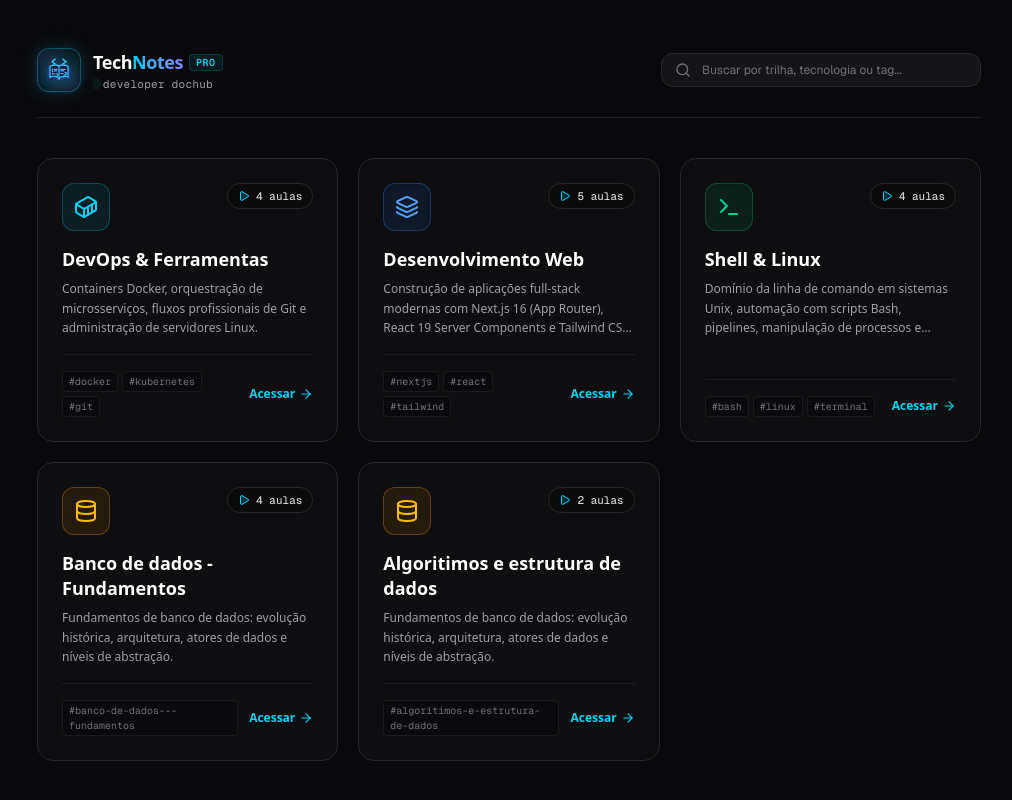
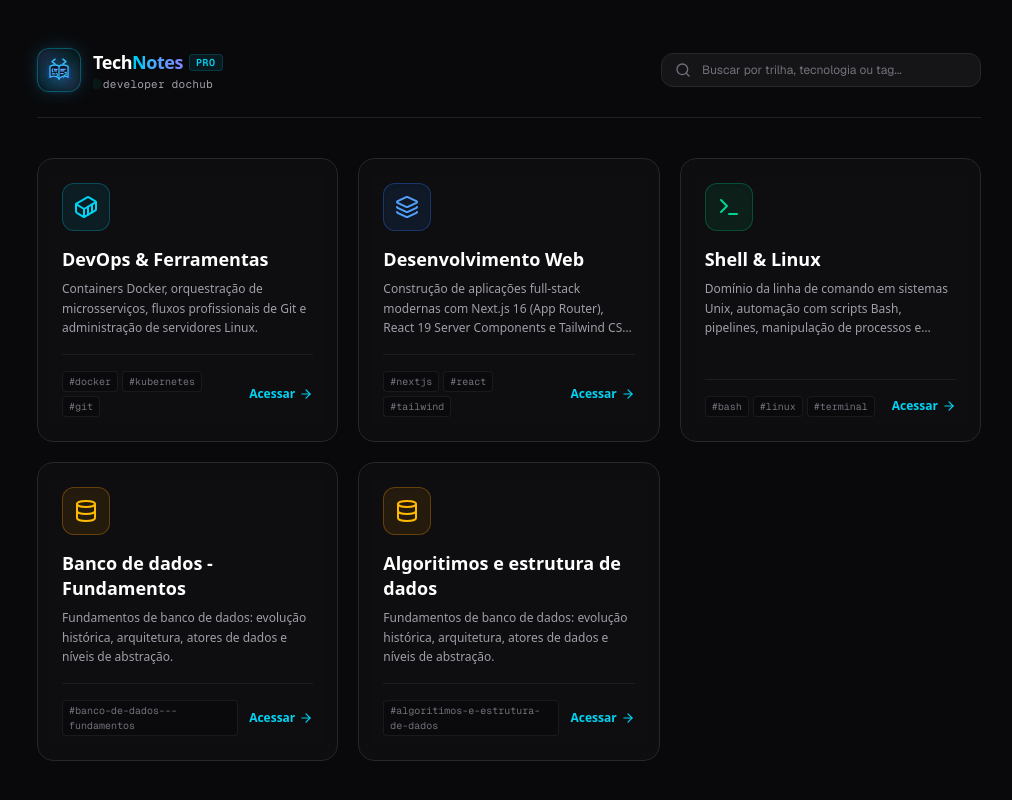
Before and after one commit to rochajrdev/TechNotes-web, a Next.js app: page / in a window 1280 px wide. Shown: the top 800 px of the page, without its empty margins (131-1143 px from the left). Built offline with nearby package versions, Linux system fonts and the light colour scheme.

Commit message:
refactor(hub): remover badge de contagem de aulas dos cards de categorias

```diff
--- a/components/HubClientView.tsx
+++ b/components/HubClientView.tsx
@@ -4,7 +4,6 @@ import * as React from "react";
 import Link from "next/link";
 import {
   Search,
-  Sparkles,
   BookOpen,
   Terminal,
   Layers,
@@ -14,11 +13,6 @@ import {
   Cpu,
   Server,
   ArrowRight,
-  FolderTree,
-  CheckCircle2,
-  Clock,
-  Play,
-  GraduationCap,
 } from "lucide-react";
 import { Logo } from "@/components/Logo";
 import { cn } from "@/lib/utils";
@@ -310,7 +304,7 @@ export function HubClientView({ notes }: HubClientViewProps) {
                   )}
                 >
                   <div className="space-y-4">
-                    {/* Topo do Card: Ícone e Badge de Aulas */}
+                    {/* Topo do Card: Ícone */}
                     <div className="flex items-start justify-between gap-3">
                       <div
                         className={cn(
@@ -321,11 +315,6 @@ export function HubClientView({ notes }: HubClientViewProps) {
                       >
                         <CategoryIcon className={cn("h-6 w-6", category.iconColor)} />
                       </div>
-
-                      <span className="inline-flex items-center gap-1.5 px-2.5 py-1 rounded-full text-[11px] font-mono font-medium border border-zinc-800 bg-zinc-950/80 text-zinc-300">
-                        <Play className="h-3 w-3 text-cyan-400 fill-cyan-400/20" />
-                        <span>{category.lessonsCount} {category.lessonsCount === 1 ? "aula" : "aulas"}</span>
-                      </span>
                     </div>
 
                     {/* Título & Descrição */}
```
